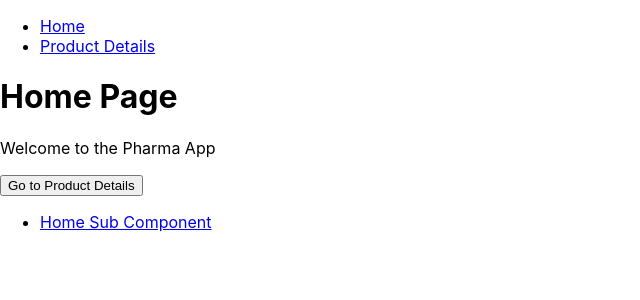
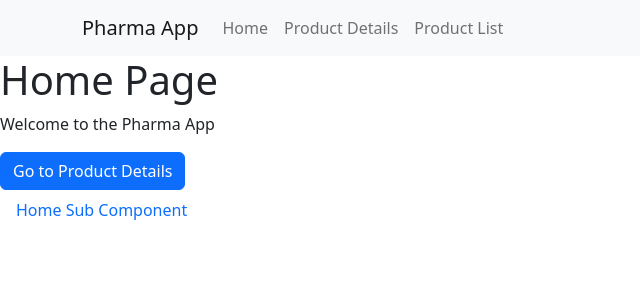
Before and after one commit to poojakulkarniWai/PharmaApplication, a React (Create React App) app: page / in a window 1280 px wide. Shown: the top 300 px of the page, without its empty margins (0-640 px from the left). Built offline with nearby package versions, Linux system fonts and the light colour scheme; a small style sheet from the web is missing.

Commit message:
product list page modification

```diff
--- a/package.json
+++ b/package.json
@@ -6,6 +6,7 @@
     "@testing-library/jest-dom": "^5.17.0",
     "@testing-library/react": "^13.4.0",
     "@testing-library/user-event": "^13.5.0",
+    "bootstrap": "^5.3.3",
     "react": "^18.3.1",
     "react-dom": "^18.3.1",
     "react-router-dom": "^6.23.1",
--- a/public/index.html
+++ b/public/index.html
@@ -10,6 +10,8 @@
       content="Web site created using create-react-app"
     />
     <link rel="apple-touch-icon" href="%PUBLIC_URL%/logo192.png" />
+    <link rel="stylesheet" href="https://stackpath.bootstrapcdn.com/bootstrap/5.1.3/css/bootstrap.min.css" integrity="sha384-+0r2TddsgzOsANhBUyZxfvKNwvcbz1w1yU7G+eGJzxMGTO//rd+B2jWLtcY8KI92" crossorigin="anonymous">
+
     <!--
       manifest.json provides metadata used when your web app is installed on a
       user's mobile device or desktop. See https://developers.google.com/web/fundamentals/web-app-manifest/
--- a/src/App.js
+++ b/src/App.js
@@ -1,6 +1,7 @@
 // src/App.js
 import React from 'react';
 import AppRouter from './AppRouter';
+import 'bootstrap/dist/css/bootstrap.min.css';
 
 function App() {
   return (
--- a/src/AppRouter.js
+++ b/src/AppRouter.js
@@ -3,19 +3,38 @@ import React from 'react';
 import { BrowserRouter as Router, Routes, Route, Link } from 'react-router-dom';
 import HomeComponent from './components/HomeComponent';
 import ProductDetailsComponent from './components/ProductDetailsComponent';
+import ProductList from './components/ProductList';
+
 
 const AppRouter = () => (
   <Router>
     <div>
-      <nav>
-        <ul>
-          <li><Link to="/">Home</Link></li>
-          <li><Link to="/product-details">Product Details</Link></li>
-        </ul>
+      <nav className="navbar navbar-expand-lg navbar-light bg-light">
+        <div className="container">
+          <Link className="navbar-brand" to="/">Pharma App</Link>
+          <button className="navbar-toggler" type="button" data-bs-toggle="collapse" data-bs-target="#navbarNav" aria-controls="navbarNav" aria-expanded="false" aria-label="Toggle navigation">
+            <span className="navbar-toggler-icon"></span>
+          </button>
+          <div className="collapse navbar-collapse" id="navbarNav">
+            <ul className="navbar-nav">
+              <li className="nav-item">
+                <Link className="nav-link" to="/">Home</Link>
+              </li>
+              <li className="nav-item">
+                <Link className="nav-link" to="/product-details">Product Details</Link>
+              </li>
+              <li className="nav-item">
+                <Link className="nav-link" to="/product-list">Product List</Link>
+              </li>
+            </ul>
+          </div>
+        </div>
       </nav>
       <Routes>
         <Route path="/" element={<HomeComponent />} />
         <Route path="/product-details/*" element={<ProductDetailsComponent />} />
+        <Route path="/product-list/*" element={<ProductList />} />
+
       </Routes>
     </div>
   </Router>
--- a/src/components/HomeComponent.js
+++ b/src/components/HomeComponent.js
@@ -19,9 +19,11 @@ const HomeComponent = () => {
     <div>
       <h1>Home Page</h1>
       <p>Welcome to the Pharma App</p>
-      <button onClick={navigateToProductDetails}>Go to Product Details</button>
-      <ul>
-        <li><Link to="/home/sub">Home Sub Component</Link></li>
+      <button className="btn btn-primary" onClick={navigateToProductDetails}>Go to Product Details</button>
+      <ul className="nav flex-column">
+        <li className="nav-item">
+          <Link className="nav-link" to="/home/sub">Home Sub Component</Link>
+        </li>
       </ul>
       <Routes>
         <Route path="sub" element={<HomeSubComponent />} />
--- a/src/components/ProductDetailsComponent.js
+++ b/src/components/ProductDetailsComponent.js
@@ -12,8 +12,10 @@ const ProductDetailsComponent = () => (
   <div>
     <h1>Product Details Page</h1>
     <p>Details about the product will be shown here.</p>
-    <ul>
-      <li><Link to="/product-details/sub">Product Sub Component</Link></li>
+    <ul className="nav flex-column">
+      <li className="nav-item">
+        <Link className="nav-link" to="/product-details/sub">Product Sub Component</Link>
+      </li>
     </ul>
     <Routes>
       <Route path="sub" element={<ProductSubComponent />} />
```
Also changed, not shown: 1 other file (tests, documents, lock files or other folders).
